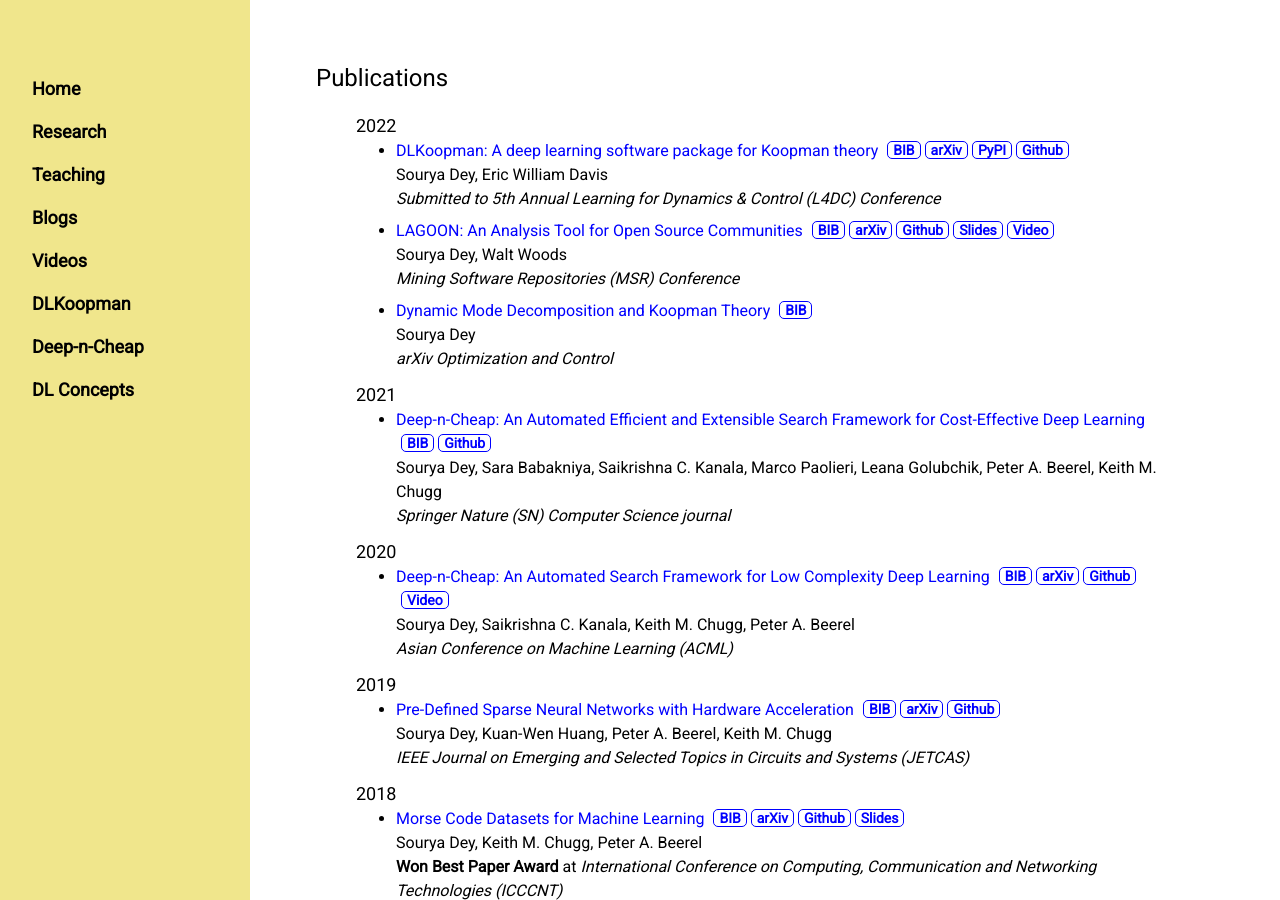
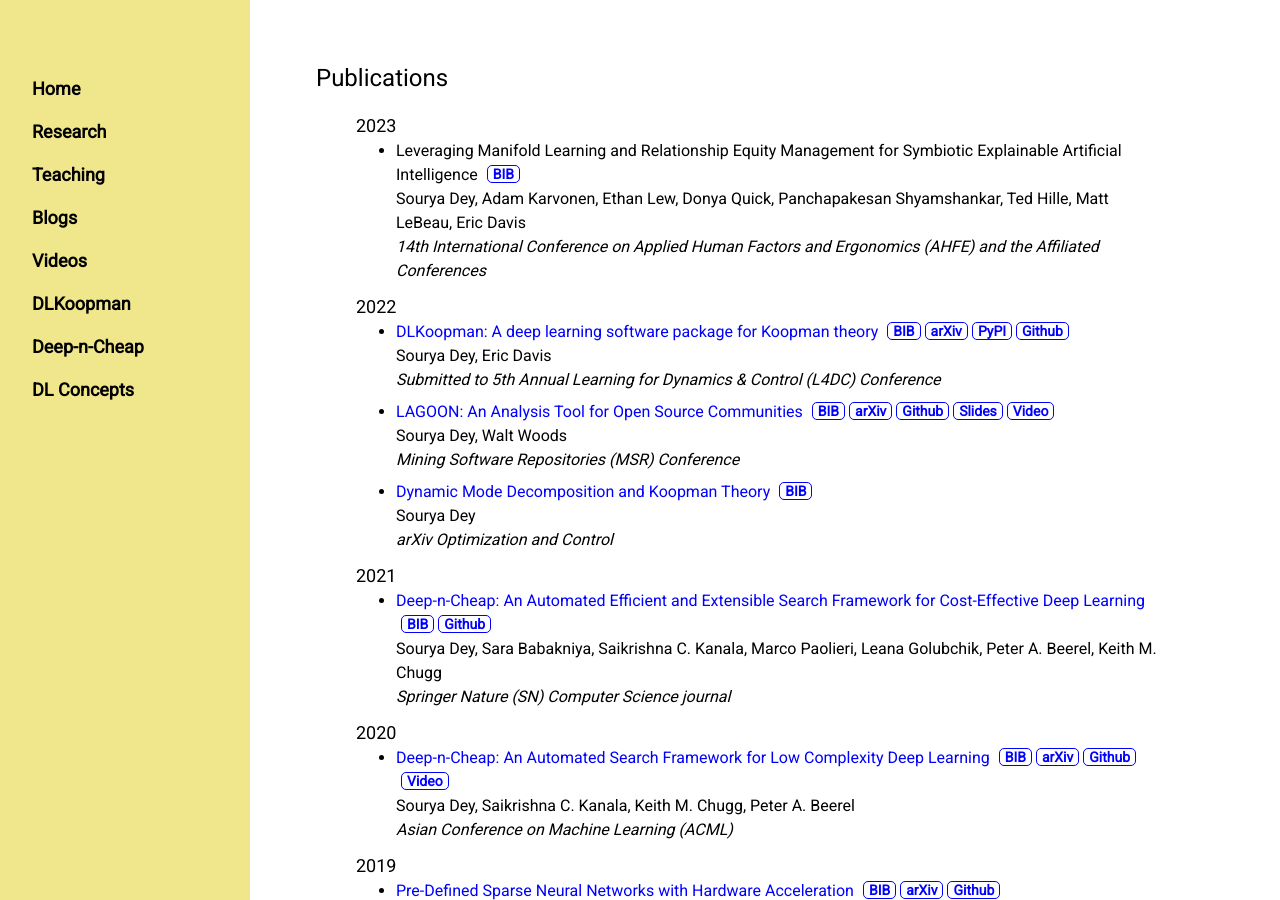
Before and after one commit to souryadey/souryadey.github.io, a Jekyll site: the page built from research/index.html, in a window 1280 px wide and 900 px high. Built offline with Jekyll 4.4.1, drawn with Linux system fonts in a browser that asks for light colours; some of the changed text lies outside the part shown.

Commit message:
add AHFE and CLSAC

```diff
--- a/research/index.html
+++ b/research/index.html
@@ -17,7 +17,17 @@
 	<h3>Publications</h3>
 	<ul style="list-style-type:none;">
 
-    	<li><h5>2022</h5></li>
+    	<li><h5>2023</h5></li>
+    	<ul style="list-style-type:disc;">
+			<li>
+    			Leveraging Manifold Learning and Relationship Equity Management for Symbiotic Explainable Artificial Intelligence
+				<a class="pub" href="/research/bibs/AHFE2023.bib">BIB</a><br>
+    			Sourya Dey, Adam Karvonen, Ethan Lew, Donya Quick, Panchapakesan Shyamshankar, Ted Hille, Matt LeBeau, Eric Davis<br>
+    			<i>14th International Conference on Applied Human Factors and Ergonomics (AHFE) and the Affiliated Conferences</i>
+    		</li>
+    	</ul>
+
+		<li><h5>2022</h5></li>
     	<ul style="list-style-type:disc;">
 			<li>
     			<a class="inlink" href="https://arxiv.org/abs/2211.08992" target="_blank">DLKoopman: A deep learning software package for Koopman theory</a>
@@ -25,7 +35,7 @@
     			<a class="pub" href="https://arxiv.org/abs/2211.08992" target="_blank">arXiv</a>
 				<a class="pub" href="https://pypi.org/project/dlkoopman/" target="_blank">PyPI</a>
     			<a class="pub" href="https://github.com/GaloisInc/dlkoopman" target="_blank">Github</a><br>
-    			Sourya Dey, Eric William Davis<br>
+    			Sourya Dey, Eric Davis<br>
     			<i>Submitted to 5th Annual Learning for Dynamics & Control (L4DC) Conference</i>
     		</li>
     		<li>
@@ -159,6 +169,12 @@
 	<h3>Invited Talks, Posters, and other Media</h3>
 	<ul>
 		<li>
+			ORCA: Orchestrating Symbiotic Intelligence for Agile and Adaptable, Crisis Response Decision Making
+			<ul style="list-style-type:circle;">
+				<li><i>Chesapeake Large-Scale Analytics Conference (CLSAC)</i>, Oct 2022</li>
+			</ul>
+		</li>
+		<li>
 			Open is not always welcoming: Examining how toxic interpersonal signals impact and reflect collaboration and prestige in the open source Python language development community
 			<ul style="list-style-type:circle;">
 				<li><i>International Network for Social Network Analysis (INSNA) Sunbelt Conference</i>, Jul 2022</li>
```
Also changed, not shown: research/bibs/AHFE2023.bib (added, +7 -0 lines).
